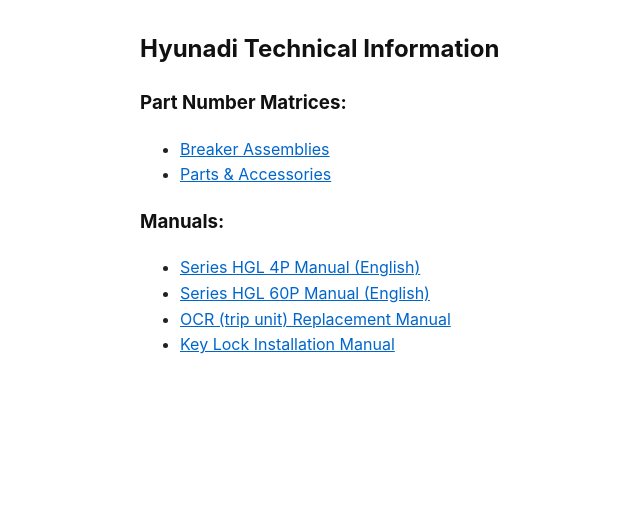
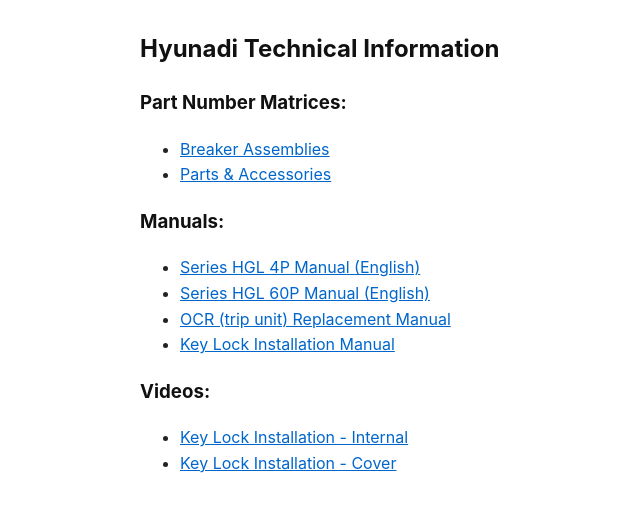
Before and after one commit to epecsupport/Service, a Jekyll site: the page built from tech/hyundai/hyundai.md, in a window 1280 px wide. Shown: the top 512 px of the page, without its empty margins (0-640 px from the left). Built offline with Jekyll 4.4.1, drawn with Linux system fonts in a browser that asks for light colours.

Commit message:
Update hyundai.md

```diff
--- a/tech/hyundai/hyundai.md
+++ b/tech/hyundai/hyundai.md
@@ -15,3 +15,7 @@ autolink: true
 - [Series HGL 60P Manual (English)](ul_hgl_60p_en.pdf)
 - [OCR (trip unit) Replacement Manual](ocr_rep_en.pdf)
 - [Key Lock Installation Manual](keylock_inst_en.pdf)
+
+### Videos:
+- [Key Lock Installation - Internal](https://youtube.com/shorts/qc-FRQlmxUA?feature=share)
+- [Key Lock Installation - Cover](https://youtu.be/mWDES3rB9-Q)
```
